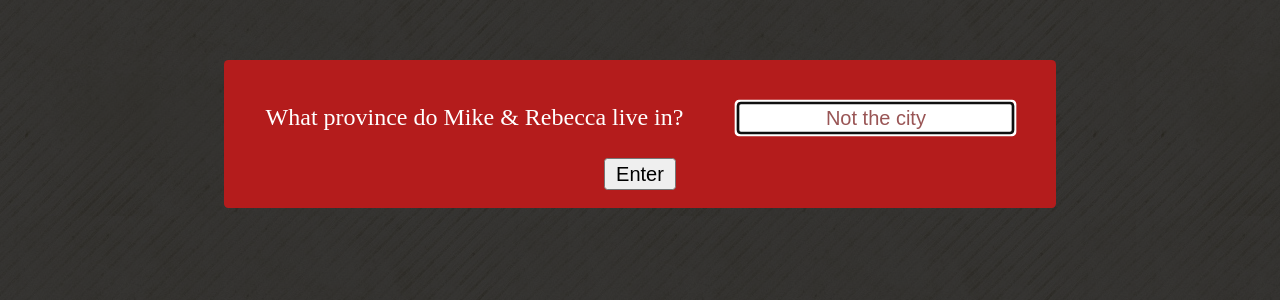
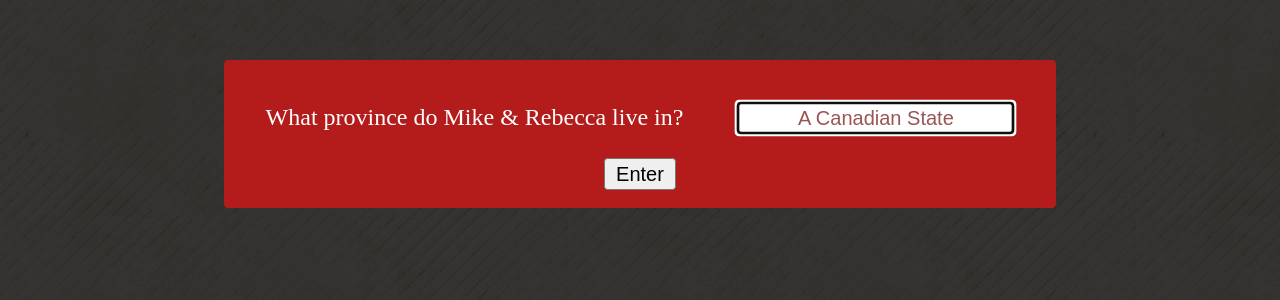
Before and after one commit to mgifford/gifsack-or-wolford, a Jekyll site: the page index.html, which Jekyll copies as it is, in a window 1280 px wide. Shown: the part 316-616 px from the top of the page. Built offline with Jekyll 4.4.1, drawn with Linux system fonts in a browser that asks for light colours.

Commit message:
American Joke

```diff
--- a/index.html
+++ b/index.html
@@ -74,7 +74,7 @@ div.vertical {
 			<div class="vertical">
 				<div class="box">
 					<label style="margin: 16px; text-align: center;" for="password">What province do Mike & Rebecca live in?</label>
-					<input style="margin: 16px; text-align: center;" id="password" type="text" placeholder="Not the city" /> <br />
+					<input style="margin: 16px; text-align: center;" id="password" type="text" placeholder="A Canadian State" /> <br />
 					<button id="loginbutton" type="button">Enter</button>
 					<p id="wrongPassword" style="display: none">wrong password</p>
 				</div>
```
